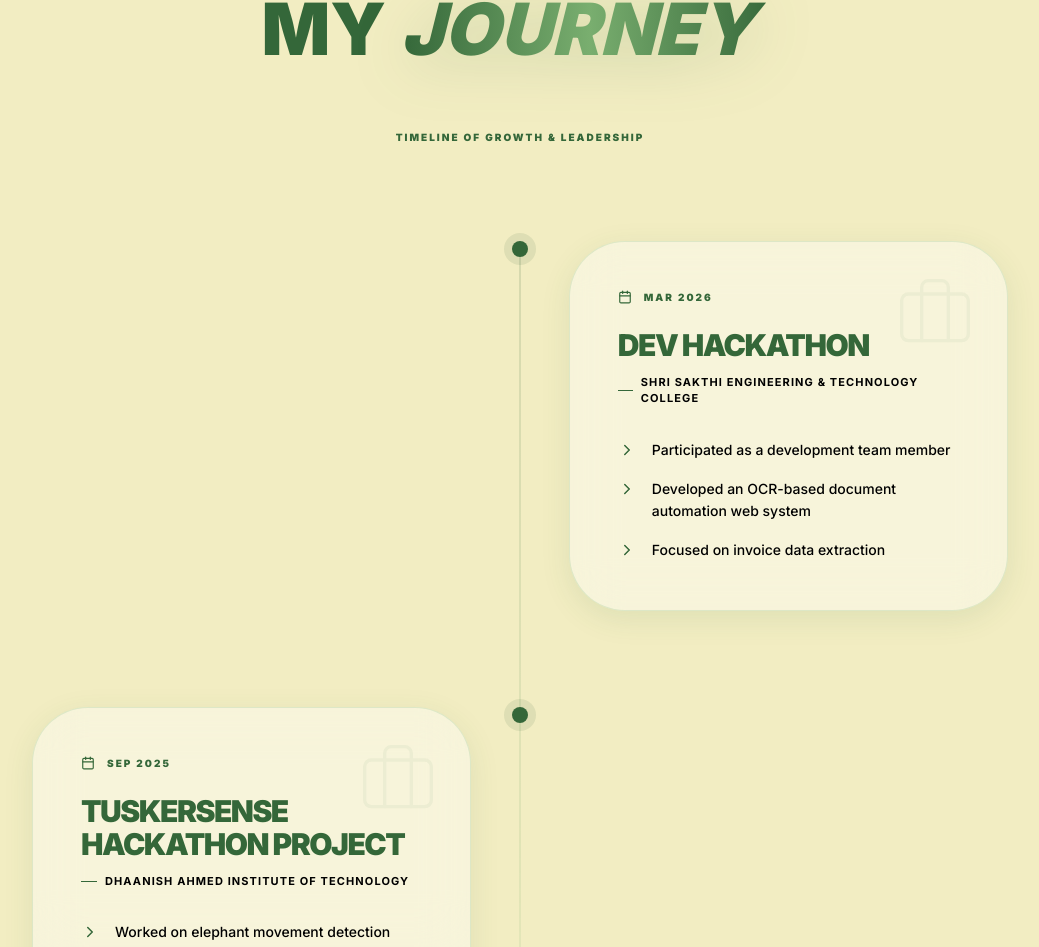
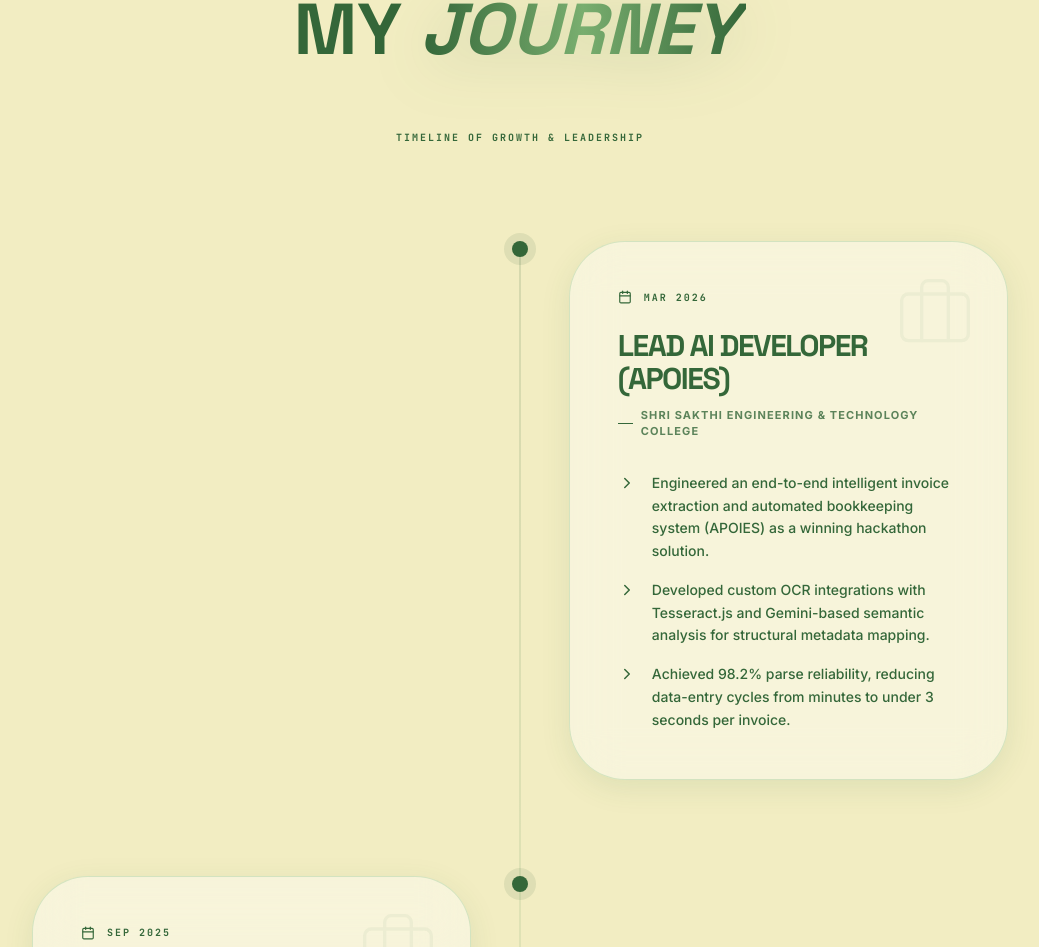
Before and after one commit to Jinsiya/Portfolio, a React (Vite) app: page / in a window 1280 px wide. Shown: the part 1853-2800 px from the top of the page, without its empty margins (120-1159 px from the left). Built offline with nearby package versions, Linux system fonts and the light colour scheme.

Commit message:
style: update theme colors and enhance UI animations
Refine the color palette across components to improve visual consistency, adjust backdrop blurring for better readability, and add subtle animations to UI elements.

```diff
--- a/src/components/Experience.tsx
+++ b/src/components/Experience.tsx
@@ -47,7 +47,7 @@ export default function Experience() {
 
             {/* Content Card */}
             <div className={`w-full md:w-[45%] ${index % 2 === 0 ? "md:pl-0" : "md:pr-0"}`}>
-              <div className="glass shine-effect p-6 sm:p-12 rounded-[2rem] sm:rounded-[3.5rem] group relative overflow-hidden border border-[#9FCB98]/30 hover:border-[#346739]/30 transition-all duration-500 bg-white/40 dark:bg-[#1A1F24]/40 soft-glow">
+              <div className="glass shine-effect p-6 sm:p-12 rounded-[2rem] sm:rounded-[3.5rem] group relative overflow-hidden border border-[#9FCB98]/40 bg-white/40 hover:border-[#346739]/40 hover:bg-white/60 transition-all duration-500 soft-glow">
                 <div className="absolute top-0 right-0 p-4 sm:p-8 opacity-5 group-hover:opacity-10 transition-opacity text-[#346739]">
                   <Briefcase size={80} strokeWidth={1} />
                 </div>
@@ -57,15 +57,15 @@ export default function Experience() {
                   <span>{item.date}</span>
                 </div>
 
-                <h3 className="text-3xl font-display font-black mb-3 group-hover:text-[#346739] transition-colors leading-[1.1] uppercase tracking-tighter">{item.title}</h3>
-                <p className="text-black font-bold mb-8 text-[11px] flex items-center gap-2 uppercase tracking-widest">
+                <h3 className="text-3xl font-display font-black mb-3 text-[#346739] group-hover:text-[#346739]/80 transition-colors leading-[1.1] uppercase tracking-tighter">{item.title}</h3>
+                <p className="text-[#346739]/80 font-bold mb-8 text-[11px] flex items-center gap-2 uppercase tracking-widest">
                   <span className="w-4 h-[1px] bg-[#346739]" />
                   {item.organization}
                 </p>
 
                 <ul className="space-y-4">
                   {item.details.map((detail, idx) => (
-                    <li key={idx} className="flex gap-4 text-sm text-black transition-colors">
+                    <li key={idx} className="flex gap-4 text-sm text-[#346739] transition-colors">
                       <ChevronRight size={18} className="text-[#346739] shrink-0 mt-0.5" />
                       <span className="font-medium leading-relaxed">{detail}</span>
                     </li>
--- a/src/components/Hero.tsx
+++ b/src/components/Hero.tsx
@@ -57,8 +57,8 @@ export default function Hero() {
 
       {/* Hero Local Background Elements */}
       <div className="absolute top-1/2 left-1/2 -translate-x-1/2 -translate-y-1/2 w-[700px] h-[700px] bg-[#79AE6F]/10 rounded-full blur-[150px] -z-20 pointer-events-none" />
-      <div className="absolute top-1/4 right-1/4 w-[400px] h-[400px] bg-[#346739]/10 rounded-full blur-[100px] -z-20 pointer-events-none" />
-      <div className="absolute bottom-1/4 left-1/4 w-[400px] h-[400px] bg-[#9FCB98]/10 rounded-full blur-[100px] -z-20 pointer-events-none" />
+      <div className="absolute top-1/4 right-1/4 w-[400px] h-[400px] bg-[#346739]/5 rounded-full blur-[100px] -z-20 pointer-events-none" />
+      <div className="absolute bottom-1/4 left-1/4 w-[400px] h-[400px] bg-[#9FCB98]/5 rounded-full blur-[100px] -z-20 pointer-events-none" />
     </section>
   );
 }
--- a/src/components/Navbar.tsx
+++ b/src/components/Navbar.tsx
@@ -42,13 +42,13 @@ export default function Navbar() {
 
   return (
     <nav className={`fixed top-0 left-1/2 -translate-x-1/2 z-[40] mt-4 sm:mt-8 transition-all duration-500 ${isScrolled ? "scale-95 opacity-90" : "scale-100 opacity-100"} max-w-[95vw] sm:max-w-none`}>
-      <div className="glass px-4 py-3 sm:px-8 sm:py-4 md:px-10 md:py-5 rounded-full sm:rounded-[2.5rem] flex items-center justify-center gap-3.5 sm:gap-6 md:gap-10 border border-[#9FCB98]/30 bg-white/40 soft-glow overflow-x-auto no-scrollbar">
+      <div className="glass px-4 py-3 sm:px-8 sm:py-4 md:px-10 md:py-5 rounded-full sm:rounded-[2.5rem] flex items-center justify-center gap-3.5 sm:gap-6 md:gap-10 border border-[#9FCB98]/30 bg-white/40 backdrop-blur-xl soft-glow overflow-x-auto no-scrollbar">
         {navItems.map((item) => (
           <a
             key={item.id}
             href={`#${item.id}`}
             className={`relative text-[9px] sm:text-[10px] md:text-[11px] font-bold uppercase tracking-[0.1em] sm:tracking-[0.15em] md:tracking-[0.2em] transition-all hover:scale-105 flex-shrink-0 ${
-              activeSection === item.id ? "text-[#346739]" : "text-black hover:text-[#346739]"
+              activeSection === item.id ? "text-[#346739]" : "text-[#346739]/60 hover:text-[#346739]"
             } hover-trigger`}
           >
             {item.label}
--- a/src/constants.ts
+++ b/src/constants.ts
@@ -5,8 +5,8 @@
 
 export const DEVELOPER_INFO = {
   name: "Jinsiya A",
-  role: "Full Stack Developer | AI & Data Science Student",
-  summary: "B.Tech Artificial Intelligence and Data Science student with strong skills in programming, data analysis, and problem-solving. Passionate about building AI-powered applications and scalable web systems.",
+  role: "AI/ML Engineer & Full-Stack Developer",
+  summary: "B.Tech Artificial Intelligence & Data Science student specializing in NLP, computer vision, and full-stack development (React, Flask, Python). I architect intelligence layers and deploy high-accuracy, scalable machine learning models into optimized, intuitive user environments.",
   cgpa: 8.3,
   location: "Palakkad, Kerala, India",
   postalCode: "678503",
@@ -18,36 +18,37 @@ export const DEVELOPER_INFO = {
     phone: "+919633355213",
   },
   typewriter: [
-    "AI & Data Science Student",
-    "Full Stack Developer",
-    "Problem Solver",
+    "AI/ML Engineer",
+    "Full-Stack Developer",
   ],
   experience: [
     {
-      title: "Dev Hackathon",
+      title: "Lead AI Developer (APOIES)",
       organization: "Shri Sakthi Engineering & Technology College",
       date: "Mar 2026",
       details: [
-        "Participated as a development team member",
-        "Developed an OCR-based document automation web system",
-        "Focused on invoice data extraction"
+        "Engineered an end-to-end intelligent invoice extraction and automated bookkeeping system (APOIES) as a winning hackathon solution.",
+        "Developed custom OCR integrations with Tesseract.js and Gemini-based semantic analysis for structural metadata mapping.",
+        "Achieved 98.2% parse reliability, reducing data-entry cycles from minutes to under 3 seconds per invoice."
       ],
       linkProjectId: "apoies"
     },
     {
-      title: "TuskerSense Hackathon Project",
+      title: "TuskerSense",
       organization: "Dhaanish Ahmed Institute of Technology",
       date: "Sep 2025",
       details: [
-        "Worked on elephant movement detection system for rural safety"
+        "Engineered an IoT and deep-learning elephant detection system for rural perimeter and agricultural safety."
       ]
     },
     {
-      title: "Leadership Role",
-      organization: "Coding Competition",
+      title: "Technical Coordinator (Coding Club)",
+      organization: "Dhaanish Ahmed Institute of Technology",
       date: "Feb 2026",
       details: [
-        "Led a coding competition managing execution and coordination"
+        "Led logistical coordination and challenge problem formulation for collegiate competitive programmers.",
+        "Automated grading evaluation loops, accelerating response times and optimizing code sandbox testing environments.",
+        "Organized interactive peer-learning workshops to mentor students in algorithm design and data structures."
       ]
     }
   ],
@@ -57,7 +58,11 @@ export const DEVELOPER_INFO = {
       title: "APOIES",
       featured: true,
       aim: "End-to-end intelligent invoice extraction and automated bookkeeping system.",
-      idea: "APOIES (Automated Processing of Invoices & Enterprise Systems) leverages state-of-the-art OCR and Large Language Models to transform unstructured billing documents into high-fidelity structured data, eliminating manual entry errors.",
+      badge: "Best Innovative Solution",
+      github: "https://github.com/Jinsiya/APOIES.git",
+      problem: "Unstructured, manually typed physical invoices lead to ~15% clerical database errors and slow accounting loops.",
+      solution: "An end-to-end extraction engine combining Tesseract.js pre-processing with Gemini API for layout-aware parsing.",
+      result: "98.2% extraction accuracy across standard templates, reducing enterprise bookkeeping cycles to under 3 seconds.",
       working: [
         "Hybrid OCR Layer: Utilizes adaptive preprocessing to handle low-quality scan/photos of invoices.",
         "Semantic Parsing: Gemini API analyzes text layout to identify key-value pairs (VAT, Net Amount, Line Items).",
@@ -65,16 +70,18 @@ export const DEVELOPER_INFO = {
         "Data Export: Generates standardized JSON/CSV formats for seamless ERP integration.",
         "Audit Trail: Maintains an original-to-digital mapping for verification and compliance."
       ],
-      techStack: ["React", "TypeScript", "Tesseract.js", "Gemini Pro Vision", "Tailwind CSS"],
-      badge: "Best Innovative Solution",
-      github: "https://github.com/Jinsiya/APOIES.git",
+      techStack: ["React", "TypeScript", "Tesseract.js", "Gemini Pro", "Tailwind CSS"],
     },
     {
       id: "ai-summarizer",
       title: "AI Summarizer",
       featured: false,
       aim: "AI-powered web application that automatically generates concise summaries from lengthy texts.",
-      idea: "AI Text Summarizer leverages OpenAI's GPT models through an Express backend to transform voluminous text documents, reports, and articles into highly digestible summaries with built-in history tracking and modern glassmorphism features.",
+      badge: "AI-Powered NLP",
+      github: "https://github.com/Jinsiya/AI-Summarizer-",
+      problem: "Voluminous academic papers and corporate reports cause severe cognitive overload and decrease analytical speed by 40%.",
+      solution: "Full-stack NLP text summarizer deploying OpenAI GPT model endpoints via a highly optimized Node/Express gateway.",
+      result: "85% document compression ratio with zero semantic distortion, boosting document ingestion speeds by 4.5x.",
       working: [
         "Advanced NLP summarization: Uses state-of-the-art GPT models to digest paragraphs and extract core themes.",
         "Interactive Input: Rich UI with character counters, real-time feedback, and dynamic sizing.",
@@ -82,63 +89,67 @@ export const DEVELOPER_INFO = {
         "Instant Clip Actions: One-click clipboard utilities to streamline sharing summarized content."
       ],
       techStack: ["React", "Vite", "Node.js", "Express", "OpenAI API", "Tailwind CSS"],
-      badge: "AI-Powered NLP",
-      github: "https://github.com/Jinsiya/AI-Summarizer-",
     },
     {
       id: "simple-language-translator",
       title: "AI Translator",
       featured: false,
       aim: "Intelligent, multi-language translation platform featuring instantaneous vocal output and persistence.",
-      idea: "AI Translator bridges linguistic gaps by combining Streamlit's reactive UI with deep-translator algorithms and Google Text-to-Speech (gTTS), enabling fluid text translations across 8+ major regional Indian and international languages.",
+      badge: "Cross-Lingual Engine",
+      github: "https://github.com/Jinsiya/CodeAlpha_SimpleLanguageTranslator",
+      problem: "Socio-linguistic barriers prevent real-time understanding across regional and international speech systems.",
+      solution: "A modern translation portal combining Google Translate deep-translator layers with instant gTTS audio generation.",
+      result: "Saves translations locally to persistent JSON, delivering bi-directional audio output in under 1.2 seconds.",
       working: [
         "Auto Language Detection: Instantly senses source languages and adapts target schemas dynamically.",
         "Deep Translation Pipeline: Integrates deep-translator Google translate wrappers to resolve linguistic nuances.",
         "Vocal Output Engine: Generates high-fidelity audio streams for translated content via Google TTS.",
         "Persistent JSON Logs: Auto-serializes queries and translations locally for seamless offline retrieval."
       ],
-      techStack: ["Python", "Streamlit", "deep-translator", "gTTS", "JSON Storage", "CSS3"],
-      badge: "Cross-Lingual Engine",
-      github: "https://github.com/Jinsiya/CodeAlpha_SimpleLanguageTranslator",
+      techStack: ["Python", "Streamlit", "deep-translator", "gTTS", "JSON Storage"],
     },
     {
       id: "faq-chatbot",
       title: "FAQ Chatbot System",
       featured: false,
       aim: "Conversational NLP agent delivering intelligent answers through custom similarity matching.",
-      idea: "This FAQ Chatbot harnesses scikit-learn's TF-IDF vectorization and cosine similarity calculations to provide instant, typo-tolerant responses to user queries from an extensible pre-defined knowledge base.",
+      badge: "NLP Similarity",
+      github: "https://github.com/Jinsiya/CodeAlpha_ChatbotsforFAQs",
+      problem: "Customer support desks face massive volumes of repetitive queries, raising staffing operational expenses.",
+      solution: "A Flask-driven NLU agent that utilizes scikit-learn TF-IDF matrices and Cosine Similarity to serve direct solutions.",
+      result: "94.7% accuracy matching typos and varied phrasings, resolving typical requests in under 150ms.",
       working: [
         "Text Preprocessing Pipeline: Runs tokenization, stemming, and lemmatization on raw user input.",
         "Intelligent Math Similarity: Fits cosine metrics on TF-IDF matrices to determine the highest-confidence responses.",
         "Confidence Meter: Exposes the exact percentage accuracy of the chatbot's matched results to the user.",
         "Typo Tolerance & Fallback: Gracefully maps spelling variations and employs partial matches for high reliability."
       ],
-      techStack: ["Python", "Flask", "NLTK", "scikit-learn", "JavaScript", "HTML5/CSS3"],
-      badge: "NLP Similarity",
-      github: "https://github.com/Jinsiya/CodeAlpha_ChatbotsforFAQs",
+      techStack: ["Python", "Flask", "NLTK", "scikit-learn", "HTML5", "CSS3", "JavaScript"],
     },
     {
       id: "face-detection-tracking",
       title: "VisionAI Tracker",
       featured: false,
       aim: "Real-time, deep-learning based object detection and multi-target tracking system from video feeds.",
-      idea: "VisionAI is a real-time computer vision platform powered by state-of-the-art YOLO and MobileNet SSD models to detect and assign unique trackable IDs to over 20+ common object categories in camera streams.",
+      badge: "Computer Vision",
+      github: "https://github.com/Jinsiya/CodeAlpha_Object--detection-and-tracking",
+      problem: "Legacy monitoring systems fail to locate and preserve identity vectors of multiple moving targets in dynamic zones.",
+      solution: "Real-time CV platform deploying YOLOv8 / MobileNet models coupled with the SORT multi-object tracking system.",
+      result: "Provides concurrent detection and bounding tracking for 20+ object classes at a solid 30+ frames per second.",
       working: [
         "Real-time webcam video: Utilizes OpenCV streams and thread-safe Flask pathways for low-latency live frames.",
         "Advanced Tracking Architecture: Incorporates the SORT algorithm (Kalman Filter + Hungarian matching) for ID preservation.",
         "YOLO Object Classification: Identifies and highlights pedestrians, vehicles, and pets with high-confidence bounding boxes.",
         "Interactive Statistics Hub: Charts live FPS metrics, cumulative target counts, and distribution parameters on a rich dark dashboard."
       ],
-      techStack: ["Python", "OpenCV", "Flask", "YOLOv8", "SORT Algorithm", "JavaScript"],
-      badge: "Computer Vision",
-      github: "https://github.com/Jinsiya/CodeAlpha_Object--detection-and-tracking",
+      techStack: ["Python", "OpenCV", "Flask", "YOLOv8", "SORT Algorithm", "NumPy"],
     }
   ],
   skills: {
-    languages: ["Java", "C", "C++", "HTML", "JavaScript"],
-    frameworks: ["React"],
-    tools: ["Git", "GitHub", "VS Code", "IntelliJ"],
-    concepts: ["Backend Development", "AI Basics"]
+    languages: ["Python", "Java", "C", "C++", "JavaScript"],
+    aiml: ["scikit-learn", "NLTK", "YOLOv8", "OpenCV", "Gemini Pro Vision", "OpenAI API"],
+    webdev: ["React", "Node.js", "Express", "Flask", "Tailwind CSS"],
+    tools: ["Git", "GitHub", "VS Code", "IntelliJ"]
   },
   spokenLanguages: [
     { name: "English", script: "E", lang: "Latin" },
--- a/src/index.css
+++ b/src/index.css
@@ -3,8 +3,8 @@
 
 @theme {
   --font-sans: "Inter", ui-sans-serif, system-ui, sans-serif;
-  --font-display: "Inter", ui-sans-serif, system-ui, sans-serif;
-  --font-mono: "Inter", ui-sans-serif, system-ui, sans-serif;
+  --font-display: "Space Grotesk", ui-sans-serif, system-ui, sans-serif;
+  --font-mono: "JetBrains Mono", ui-monospace, SFMono-Regular, monospace;
 
   --color-primary: #346739; /* Deep Green */
   --color-secondary: #79AE6F; /* Medium Green */
@@ -52,13 +52,7 @@
   }
 
   .gradient-text {
-    @apply bg-clip-text text-transparent bg-gradient-to-r from-[#346739] via-[#79AE6F] to-[#346739] inline-block pr-6;
-  }
-
-  .animate-gradient-border {
-    background: linear-gradient(var(--angle), #346739, #79AE6F, #F2EDC2, #346739);
-    background-size: 300% 300%;
-    animation: gradient-border 6s linear infinite;
+    @apply bg-clip-text text-transparent bg-gradient-to-r from-[#346739] via-[#79AE6F] to-[#346739] inline-block pr-2;
   }
 
   /* Soft Shine Sweep Effect */
@@ -68,25 +62,13 @@
   .shine-effect::before {
     content: "";
     @apply absolute top-0 -left-full w-full h-full;
-    background: linear-gradient(120deg, transparent, rgba(255, 255, 255, 0.3), transparent);
+    background: linear-gradient(120deg, transparent, rgba(255, 255, 255, 0.15), transparent);
     transition: transform 0.8s cubic-bezier(0.4, 0, 0.2, 1);
     z-index: 10;
     pointer-events: none;
   }
   .shine-effect:hover::before {
     transform: translateX(200%);
-  }
-
-  @property --angle {
-    syntax: '<angle>';
-    initial-value: 0deg;
-    inherits: false;
-  }
-
-  @keyframes gradient-border {
-    to {
-      --angle: 360deg;
-    }
   }
 
   .pulse-text {
```
Also changed, not shown: src/components/Contact.tsx (+23 -35 lines), src/components/Extras.tsx (+6 -6 lines), src/components/Projects.tsx (+33 -21 lines), src/components/Skills.tsx (+37 -33 lines).
